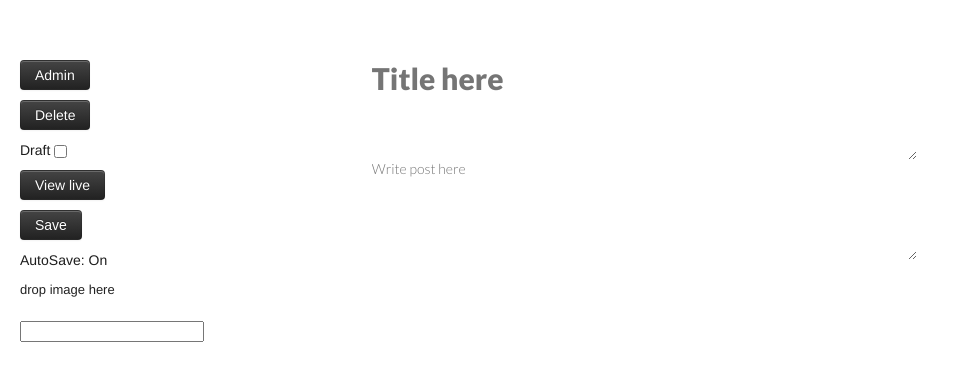
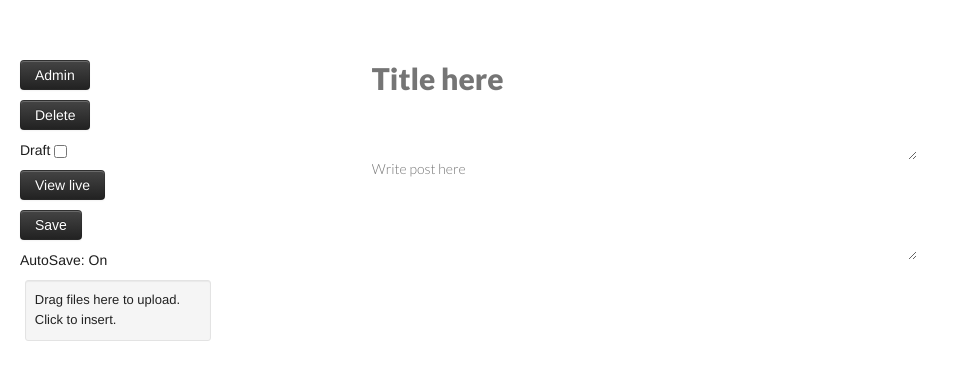
Before and after one commit to orf/simple, a Flask app: template templates/edit.html in a window 1280 px wide. Shown: the top 381 px of the page, without its empty margins (0-959 px from the left). Run offline with Flask 2, Linux system fonts and the light colour scheme; the template is opened without the code that fills it, so the values that code supplies are empty; parts of the project's set-up code (start-up, migrations or seed data) failed here and were passed over; some libraries are stand-ins or nearby versions.

Commit message:
Refactored drag-and-drop uploads. Now supports multiple files and you can click an uploaded file to quickly append the image into the markdown editor.

```diff
--- a/simple.py
+++ b/simple.py
@@ -39,9 +39,9 @@ db = SQLAlchemy(app)
 cache_directory = os.path.dirname(__file__)
 try:
     cache = FileSystemCache(os.path.join(cache_directory, "cache"))
-except Exception,e:
+except Exception, e:
     print "Could not create cache folder, caching will be disabled."
-    print "Error: %s"%e
+    print "Error: %s" % e
     cache = NullCache()
 
 _punct_re = re.compile(r'[\t !"#$%&\'()*\-/<=>?@\[\\\]^_`{|},.]+')
@@ -302,14 +302,11 @@ def upload_file():
         if file and allowed_file(file_upload.filename):
             filename = secure_filename(file_upload.filename)
             key = b32encode(urandom(5))
-            filename, extenstion = os.path.splitext(filename)
-            filename = filename+'_'+key+extenstion
+            filename, extension = os.path.splitext(filename)
+            filename = filename + '_' + key + extension
             file_upload.save(os.path.join(app.config['UPLOAD_FOLDER'], filename))
             url = url_for('uploaded_file', filename=filename)
-            response = {}
-            response['status'] = 'ok'
-            response['url'] = url
-            return json.dumps(response)
+            return json.dumps({'status': 'ok', 'url': url, 'name': filename})
     return 'ok'
 
 
@@ -317,7 +314,6 @@ def upload_file():
 def uploaded_file(filename):
     return send_from_directory(app.config['UPLOAD_FOLDER'],
                                filename)
-
 
 @app.route("/posts.rss")
 def feed():
--- a/templates/edit.html
+++ b/templates/edit.html
@@ -21,11 +21,13 @@
 {% endblock %}
 
 {% block head %}
+        <script>
+            window.ondragover = function(e) {e.preventDefault()};
+            window.ondrop = function(e) {e.preventDefault(); upload(e.dataTransfer.files); };
 
-        <script>
-            window.ondragover = function(e) {e.preventDefault()}
-            window.ondrop = function(e) {e.preventDefault(); upload(e.dataTransfer.files[0]); }
-            function upload(file) {
+            function upload(files) {
+                $("#upload_list").empty();
+                $(files).each(function(i,file){
                     if (!file || !file.type.match(/image.*/)) return;
 
                     var fd = new FormData();
@@ -34,10 +36,19 @@
                     xhr.open("POST", "/upload");
                     xhr.onload = function() {
                         console.log(xhr.responseText);
-                    document.querySelector("#upload-url").value = JSON.parse(xhr.responseText).url;
+                        var resp = JSON.parse(xhr.responseText);
+                        $("#upload_list").append("<p><a class='uploadUrl' target='_blank' href='" + resp.url + "'>" + resp.name + "</a></p>")
+                    };
+                    xhr.send(fd);
+                })
             }
-                xhr.send(fd);
-            }
+
+            $(document).ready(function(){
+                $("#upload_list").on('click', '.uploadUrl', function(ev){
+                    $("#post_content").val($("#post_content").val() + '\n![](' + $(this).attr('href') + ')');
+                    ev.preventDefault();
+                })
+            })
         </script>
 
 
@@ -48,6 +59,7 @@
                 // Save first after 10 seconds, then 4 from then onwards.
                 setTimeout("SaveTick()", 4000);
             }
+
             $(document).ready(function(){
                 setTimeout("SaveTick();", 10000);
             })
@@ -82,12 +94,11 @@
                         AutoSave: On
                     </p>
 
-                    <div id="drop-upload">
-                        drop image here<br>
+                    <div id="drop-upload" class="span12 well well-small" style="word-wrap: break-word;">
+                        Drag files here to upload. Click to insert.
                         <input style="visibility: collapse; width: 0px;" type="file" onchange="upload(this.files[0])">
-                        <input id="upload-url" type="text" readonly="" spellcheck="false" name="upload-url" value="">
-                        <br>
-
+                        <div id="upload_list">
+                        </div>
                     </div>
 
                 </div>
```
Lines whose indentation alone changed are shown as unchanged.
